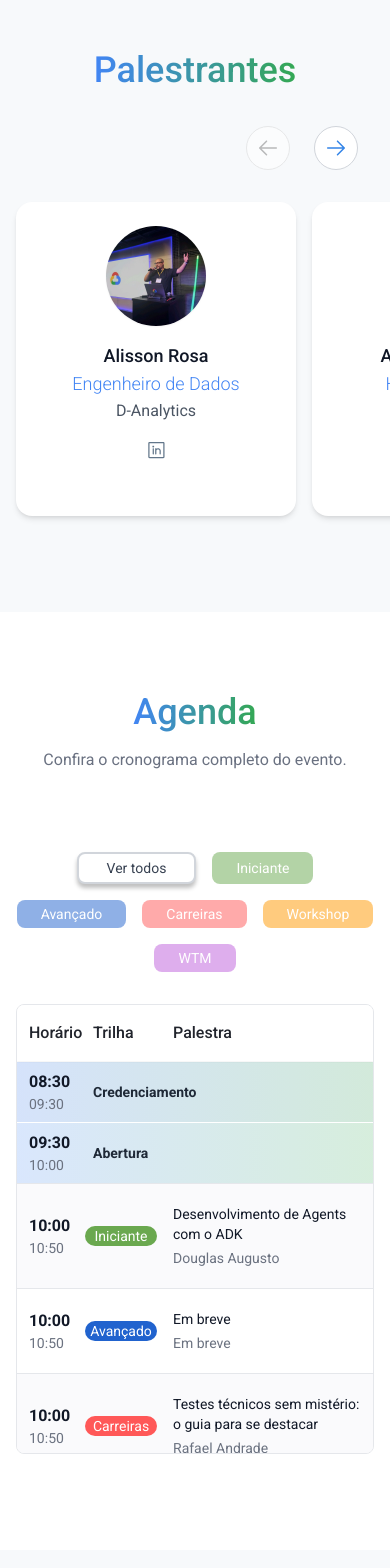
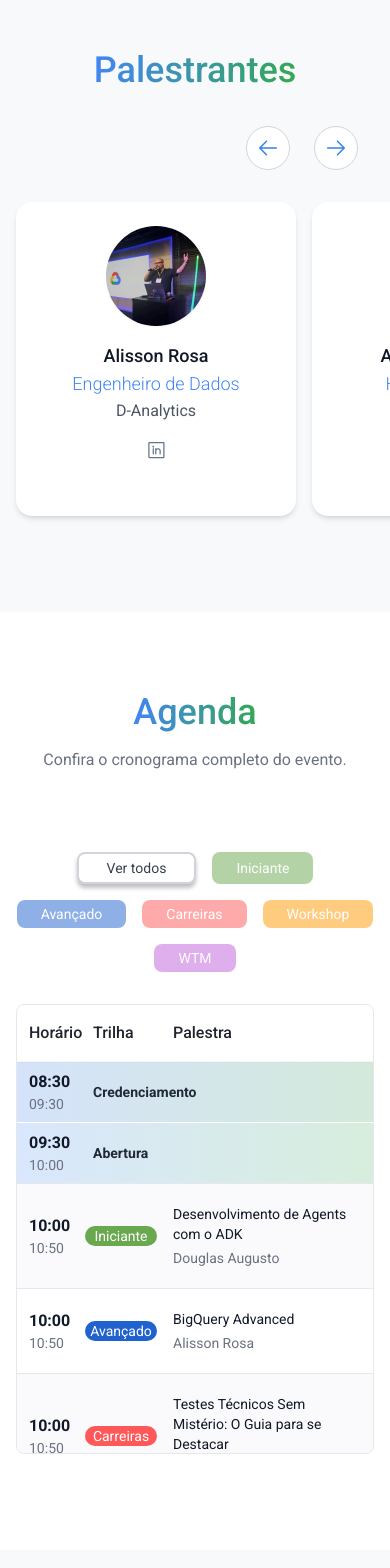
Before and after one commit to gdg-bh/site-oficial, a React (Vite) app: page /devfest in a window 390 px wide. Shown: the part 2340-3908 px from the top of the page. Built offline with nearby package versions, Linux system fonts and the light colour scheme.

Commit message:
Atualização de Logo de patrocinador, agenda do evento e implementação de carrossel em loop

```diff
--- /dev/null
+++ b/src/components/Common/InfiniteCarousel/index.tsx
@@ -0,0 +1,181 @@
+import React, { useRef, useState, useEffect, useCallback } from 'react';
+import { motion } from 'framer-motion';
+import arrowRight from '../../../assets/icons/ArrowRightBlue.svg';
+
+type InfiniteCarouselProps = {
+    count?: number;
+    viewCount?: number;
+    children?: React.ReactNode;
+};
+
+export function InfiniteCarousel({ count = 5, viewCount = 4, children }: InfiniteCarouselProps) {
+    const [index, setIndex] = useState<number>(0);
+
+    const slotRef = useRef<HTMLDivElement | null>(null);
+    const carouselRef = useRef<HTMLDivElement | null>(null);
+    const [slotWidth, setSlotWidth] = useState<number>(300);
+    const [windowWidth, setWindowWidth] = useState<number>(
+        typeof window !== 'undefined' ? window.innerWidth : 0
+    );
+    const touchStartX = useRef<number | null>(null);
+    const touchEndX = useRef<number | null>(null);
+
+    useEffect(() => {
+        const measure = () => {
+            const width = slotRef.current?.offsetWidth ?? 0;
+            setSlotWidth(width + 16);
+            setWindowWidth(window.innerWidth);
+        };
+
+        if (typeof window === 'undefined') return;
+
+        measure();
+        window.addEventListener('resize', measure);
+        return () => window.removeEventListener('resize', measure);
+    }, []);
+
+
+
+    // Função de navegação infinita para a esquerda
+    const prev = () => {
+        setIndex((i) => {
+            // Se estiver no início, vai para o final
+            if (i <= 0) {
+                if (windowWidth > 1280) {
+                    return Math.max(0, count - viewCount);
+                }
+                if (windowWidth > 980) {
+                    return Math.max(0, count - 3);
+                }
+                if (windowWidth > 768) {
+                    return Math.max(0, count - 2);
+                }
+                return Math.max(0, count - 1);
+            }
+            return i - 1;
+        });
+    };
+
+    // Função de navegação infinita para a direita
+    const next = () => {
+        setIndex((i) => {
+            let maxIndex;
+            if (windowWidth > 1280) {
+                maxIndex = Math.max(0, count - viewCount);
+            } else if (windowWidth > 980) {
+                maxIndex = Math.max(0, count - 3);
+            } else if (windowWidth > 768) {
+                maxIndex = Math.max(0, count - 2);
+            } else {
+                maxIndex = Math.max(0, count - 1);
+            }
+
+            const nextIndex = i + 1;
+            // Se o próximo índice ultrapassar o máximo, volta para o início
+            if (nextIndex > maxIndex) {
+                return 0;
+            }
+            return nextIndex;
+        });
+    };
+
+    const x = -(index * slotWidth);
+    const childArray = React.Children.toArray(children);
+
+    const handleKeyDown = useCallback(
+        (e: React.KeyboardEvent<HTMLDivElement>) => {
+            if (e.key === 'ArrowLeft') {
+                prev();
+            } else if (e.key === 'ArrowRight') {
+                next();
+            }
+        },
+        [next, prev]
+    );
+
+    const handleTouchStart = (e: React.TouchEvent<HTMLDivElement>) => {
+        touchStartX.current = e.touches[0].clientX;
+    };
+
+    const handleTouchMove = (e: React.TouchEvent<HTMLDivElement>) => {
+        touchEndX.current = e.touches[0].clientX;
+    };
+
+    const handleTouchEnd = () => {
+        if (touchStartX.current !== null && touchEndX.current !== null) {
+            const delta = touchStartX.current - touchEndX.current;
+            if (Math.abs(delta) > 50) {
+                if (delta > 0) {
+                    next();
+                } else {
+                    prev();
+                }
+            }
+        }
+        touchStartX.current = null;
+        touchEndX.current = null;
+    };
+
+    return (
+        <div className="relative w-full max-w-7xl mx-auto">
+            <div className="relative p-4">
+                <div
+                    className="absolute top-[-60px] right-8 xl:right-0 flex items-center gap-6"
+                    style={
+                        windowWidth > 1200 && count <= viewCount && index == 0
+                            ? { display: 'none' }
+                            : {}
+                    }
+                >
+                    <button
+                        onClick={prev}
+                        aria-label="Anterior"
+                        className="w-11 h-11 rounded-full bg-white border border-gray-300 hover:bg-white/20 flex items-center justify-center transition-transform hover:scale-[1.15]"
+                    >
+                        <img src={arrowRight} className="rotate-180" />
+                    </button>
+
+                    <button
+                        onClick={next}
+                        aria-label="Próximo"
+                        className="w-11 h-11 rounded-full bg-white border border-gray-300 hover:bg-white/20 flex items-center justify-center transition-transform hover:scale-[1.15]"
+                    >
+                        <img src={arrowRight} />
+                    </button>
+                </div>
+
+                <div>
+                    <motion.div
+                        className="flex gap-4 pr-10"
+                        animate={{ x }}
+                        transition={{ type: 'spring', stiffness: 220, damping: 30 }}
+                        onTouchStart={handleTouchStart}
+                        onTouchMove={handleTouchMove}
+                        onTouchEnd={handleTouchEnd}
+                    >
+                        {Array.from({ length: count }).map((_, i) => (
+                            <div
+                                key={i}
+                                className={`flex-shrink-0 max-w-[100%] min-w-[280px]`}
+                                style={{ flexBasis: `${100 / viewCount}%` }}
+                                tabIndex={0}
+                                onKeyDown={handleKeyDown}
+                                ref={
+                                    i === 0
+                                        ? (el) => {
+                                              slotRef.current = el;
+                                              if (carouselRef.current === null)
+                                                  carouselRef.current = el;
+                                          }
+                                        : null
+                                }
+                            >
+                                {childArray[i] ?? null}
+                            </div>
+                        ))}
+                    </motion.div>
+                </div>
+            </div>
+        </div>
+    );
+}
--- a/src/components/pages/DevFest/Schedule/index.tsx
+++ b/src/components/pages/DevFest/Schedule/index.tsx
@@ -23,22 +23,22 @@ const scheduleData = [
         start: '10:00',
         end: '10:50',
         track: 'Avançado',
-        title: 'Em breve',
-        speaker: 'Em breve',
+        title: 'BigQuery Advanced',
+        speaker: 'Alisson Rosa',
     },
     {
         start: '10:00',
         end: '10:50',
         track: 'Carreiras',
-        title: 'Testes técnicos sem mistério: o guia para se destacar',
+        title: 'Testes Técnicos Sem Mistério: O Guia para se Destacar',
         speaker: 'Rafael Andrade',
     },
     {
         start: '10:00',
         end: '11:40',
         track: 'Workshop',
-        title: 'Em breve',
-        speaker: 'Em breve',
+        title: 'Docker para Iniciantes',
+        speaker: 'Artur Bomtempo e Gabriel Nogueira',
     },
     {
         start: '10:00',
@@ -51,21 +51,21 @@ const scheduleData = [
         start: '10:50',
         end: '11:40',
         track: 'Iniciante',
-        title: 'Earth Engine no atendimento das emergências climáticas',
+        title: 'Earth Engine no Atendimento das Emergências Climáticas',
         speaker: 'Eliana Fonseca',
     },
     {
         start: '10:50',
         end: '11:40',
         track: 'Avançado',
-        title: 'Em breve',
-        speaker: 'Em breve',
+        title: 'Generative UI: UIs Dinâmicas e LLMs',
+        speaker: 'Jorge Mauro',
     },
     {
         start: '10:50',
         end: '11:40',
         track: 'Carreiras',
-        title: 'Tenha o Linkedin como seu aliado para se destacar no mercado de trabalho',
+        title: 'Tenha o Linkedin Como Seu Aliado para se Destacar no Mercado de Trabalho',
         speaker: 'Victoria Boaventura',
     },
     {
@@ -79,8 +79,8 @@ const scheduleData = [
         start: '11:40',
         end: '12:30',
         track: 'Iniciante',
-        title: 'Em breve',
-        speaker: 'Em breve',
+        title: 'IA no Design de Produtos Inovadores',
+        speaker: 'Thais Falabella',
     },
     {
         start: '11:40',
@@ -93,7 +93,7 @@ const scheduleData = [
         start: '11:40',
         end: '12:30',
         track: 'Carreiras',
-        title: 'Por dentro da Análise de Dados: o divertido, o difícil e o essencial',
+        title: 'Por dentro da Análise de Dados: O Divertido, o Difícil e o Essencial',
         speaker: 'Yuri Fernandes',
     },
     {
@@ -119,15 +119,8 @@ const scheduleData = [
         start: '13:40',
         end: '14:30',
         track: 'Avançado',
-        title: 'Em breve',
-        speaker: 'Em breve',
-    },
-    {
-        start: '13:40',
-        end: '14:30',
-        track: 'WTM',
-        title: 'Mentoria',
-        speaker: 'Em breve',
+        title: 'Docker Offload: To the Cloud and Beyond',
+        speaker: 'Juliana Conde',
     },
     {
         start: '13:40',
@@ -140,8 +133,15 @@ const scheduleData = [
         start: '13:40',
         end: '15:20',
         track: 'Workshop',
-        title: 'Em breve',
-        speaker: 'Em breve',
+        title: 'Arquitetura Frontend Moderna: Sistemas Clean, Escaláveis e Sólidos',
+        speaker: 'Mariana Almeida',
+    },
+    {
+        start: '13:40',
+        end: '14:30',
+        track: 'WTM',
+        title: 'Mentoria',
+        speaker: 'Rafaela Marcolino',
     },
     {
         start: '14:30',
@@ -154,50 +154,50 @@ const scheduleData = [
         start: '14:30',
         end: '15:20',
         track: 'Avançado',
-        title: 'Em breve',
-        speaker: 'Em breve',
+        title: 'Aprimorando Agentic AI com Servidores MCP Serverless',
+        speaker: 'Mateus Pereira',
     },
     {
         start: '14:30',
         end: '15:20',
         track: 'Carreiras',
-        title: 'Em breve',
-        speaker: 'Em breve',
+        title: 'De Dev a Tech Manager: Coisas que Aprendi nessa Jornada',
+        speaker: 'Diego Borges Ferreira',
     },
     {
         start: '14:30',
         end: '15:20',
         track: 'WTM',
         title: 'Mentoria',
-        speaker: 'Em breve',
+        speaker: 'Luiza Maria Taroni Naves',
     },
     {
         start: '15:20',
         end: '16:10',
         track: 'Iniciante',
-        title: 'Em breve',
-        speaker: 'Em breve',
+        title: 'A Mentalidade do desenvolvedor Secure-First',
+        speaker: 'Pedro Rosemberg',
     },
     {
         start: '15:20',
         end: '16:10',
         track: 'Avançado',
-        title: 'Em breve',
-        speaker: 'Em breve',
+        title: 'Arquitetura e Modelagem de Software: O Processo de Decisão por Trás de Sistemas Resilientes',
+        speaker: 'Arthur Carvalho e Arthur Drumond',
     },
     {
         start: '15:20',
         end: '16:10',
         track: 'Carreiras',
-        title: 'Em breve',
-        speaker: 'Em breve',
+        title: 'Storytelling Estratégico: Como mostrar seu trabalho com intenção e gerar impacto',
+        speaker: 'Julia Vasconcelos',
     },
     {
         start: '15:20',
         end: '16:10',
         track: 'WTM',
         title: 'Mentoria',
-        speaker: 'Em breve',
+        speaker: 'Izabela Cançado',
     },
     {
         start: '16:10',
--- a/src/components/pages/DevFest/Speakers/index.tsx
+++ b/src/components/pages/DevFest/Speakers/index.tsx
@@ -1,4 +1,4 @@
-import { Carousel } from '../../../Common/Carousel';
+import { InfiniteCarousel } from '../../../Common/InfiniteCarousel';
 import ProfileCard from '../ProfileCard';
 
 import AlissonRosa from '../../../../assets/palestrantes/Alisson_Rosa.png';
@@ -234,7 +234,7 @@ export default function Speakers() {
                 Desenvolvedores apaixonados e construtores de comunidades dedicados a promover o
                 crescimento e o compartilhamento de conhecimento.
             </p> */}
-            <Carousel count={speakers.length}>
+            <InfiniteCarousel count={speakers.length}>
                 {speakers.map((card, index) => (
                     <ProfileCard
                         key={index}
@@ -245,7 +245,7 @@ export default function Speakers() {
                         links={card.links}
                     />
                 ))}
-            </Carousel>
+            </InfiniteCarousel>
         </section>
     );
 }
--- a/src/components/pages/DevFest/Sponsors/index.tsx
+++ b/src/components/pages/DevFest/Sponsors/index.tsx
@@ -3,11 +3,12 @@ import ContinuousSlider from '../../../Common/ContinuousSlider';
 import pucminas from '../../../../assets/logos/puc-minas.png';
 import lucralize from '../../../../assets/logos/lucralize.png';
 import hotel from '../../../../assets/logos/Hotel_Royal_Boutique_Savassi.png';
+import strider from '../../../../assets/logos/strider.png';
 
 import { SectionTitle } from '../../../Common/SectionTitle';
 
 export default function Sponsors() {
-    const images = [pucminas, lucralize, hotel, pucminas, lucralize, hotel];
+    const images = [pucminas, lucralize, hotel, strider, pucminas, lucralize, hotel, strider];
 
     return (
         <>
```
Also changed, not shown: src/assets/logos/strider.png.
